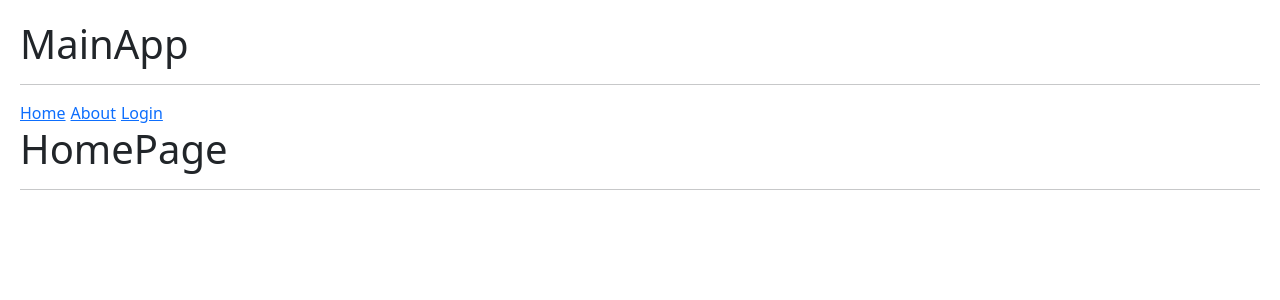
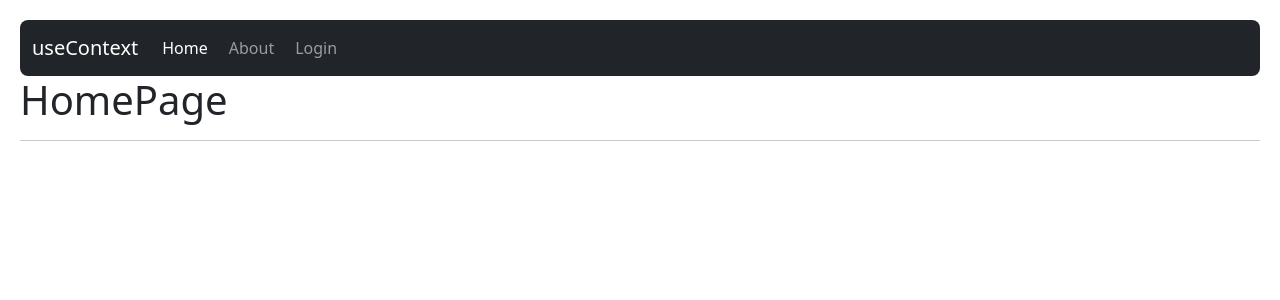
Before and after one commit to alexelizaga/05-react-hooks-vite, a React (Vite) app: page / in a window 1280 px wide. Shown: the top 300 px of the page. Built offline with nearby package versions, Linux system fonts and the light colour scheme.

Commit message:
158. Navlink

```diff
--- a/src/09-useContext/MainApp.tsx
+++ b/src/09-useContext/MainApp.tsx
@@ -8,9 +8,6 @@
 export const MainApp = () => {
   return (
     <>
-        <h1>MainApp</h1>
-        <hr />
-
         <Navbar />
 
         <Routes>
--- a/src/09-useContext/Navbar.tsx
+++ b/src/09-useContext/Navbar.tsx
@@ -1,11 +1,32 @@
-import { Link } from 'react-router-dom';
+import { Link, NavLink } from 'react-router-dom';
 
 export const Navbar = () => {
   return (
-    <>
-        <Link to="/">Home</Link>
-        <Link to="/about">About</Link>
-        <Link to="/login">Login</Link>
-    </>
+    <nav className="navbar navbar-expand-lg navbar-dark bg-dark rounded-3">
+    <div className="container-fluid">
+
+        <Link className="navbar-brand" to="/">useContext</Link>
+
+        <div className="collapse navbar-collapse" id="navbarNav">
+            <ul className="navbar-nav">
+                <NavLink
+                    className={ ({ isActive }) => `nav-link ${ isActive ? 'active': ''}` }
+                    to="/">
+                    Home
+                </NavLink>
+                <NavLink
+                    className={ ({ isActive }) => `nav-link ${ isActive ? 'active': ''}` }
+                    to="about">
+                    About
+                </NavLink>
+                <NavLink
+                    className={ ({ isActive }) => `nav-link ${ isActive ? 'active': ''}` }
+                    to="login">
+                    Login
+                </NavLink>
+            </ul>
+        </div>
+    </div>
+    </nav>
   )
 }
```
Also changed, not shown: 1 other file (tests, documents, lock files or other folders).
